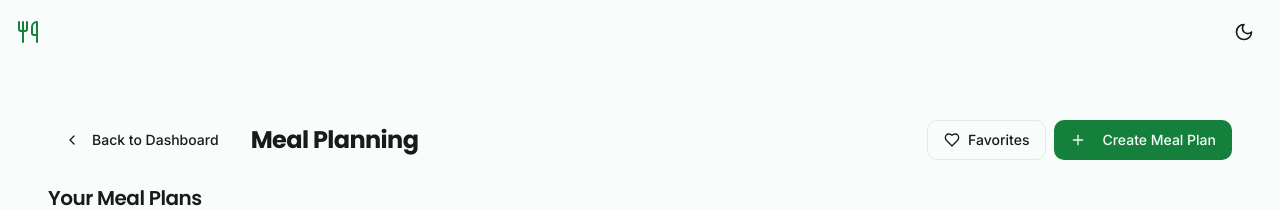
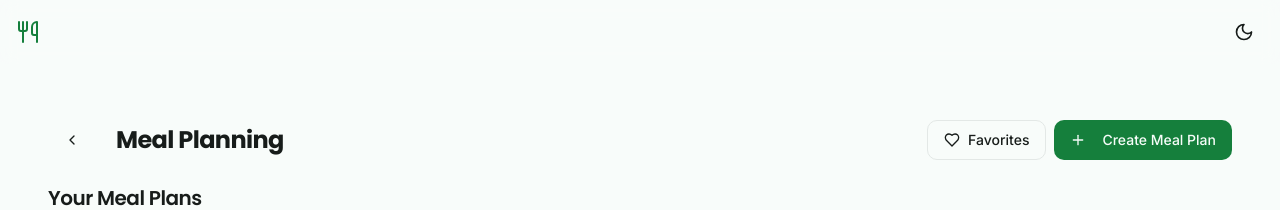
Before and after one commit to le-arch/tastehealth-harmony-hub, a React (Vite) app: page /meal-planning in a window 1280 px wide. Shown: the top 210 px of the page. Built offline with nearby package versions, Linux system fonts and the light colour scheme; no server answers; the database is empty.

Commit message:
Update MealPlanningPage.tsx

```diff
--- a/src/pages/MealPlanningPage.tsx
+++ b/src/pages/MealPlanningPage.tsx
@@ -53,7 +53,6 @@ const MealPlanningPage: React.FC = () => {
             onClick={handleBackToDashboard}
           >
             <ChevronLeft className="h-4 w-4 mr-1" />
-            Back to Dashboard
           </Button>
           <h1 className="text-2xl font-bold">Meal Planning</h1>
         </div>
```
